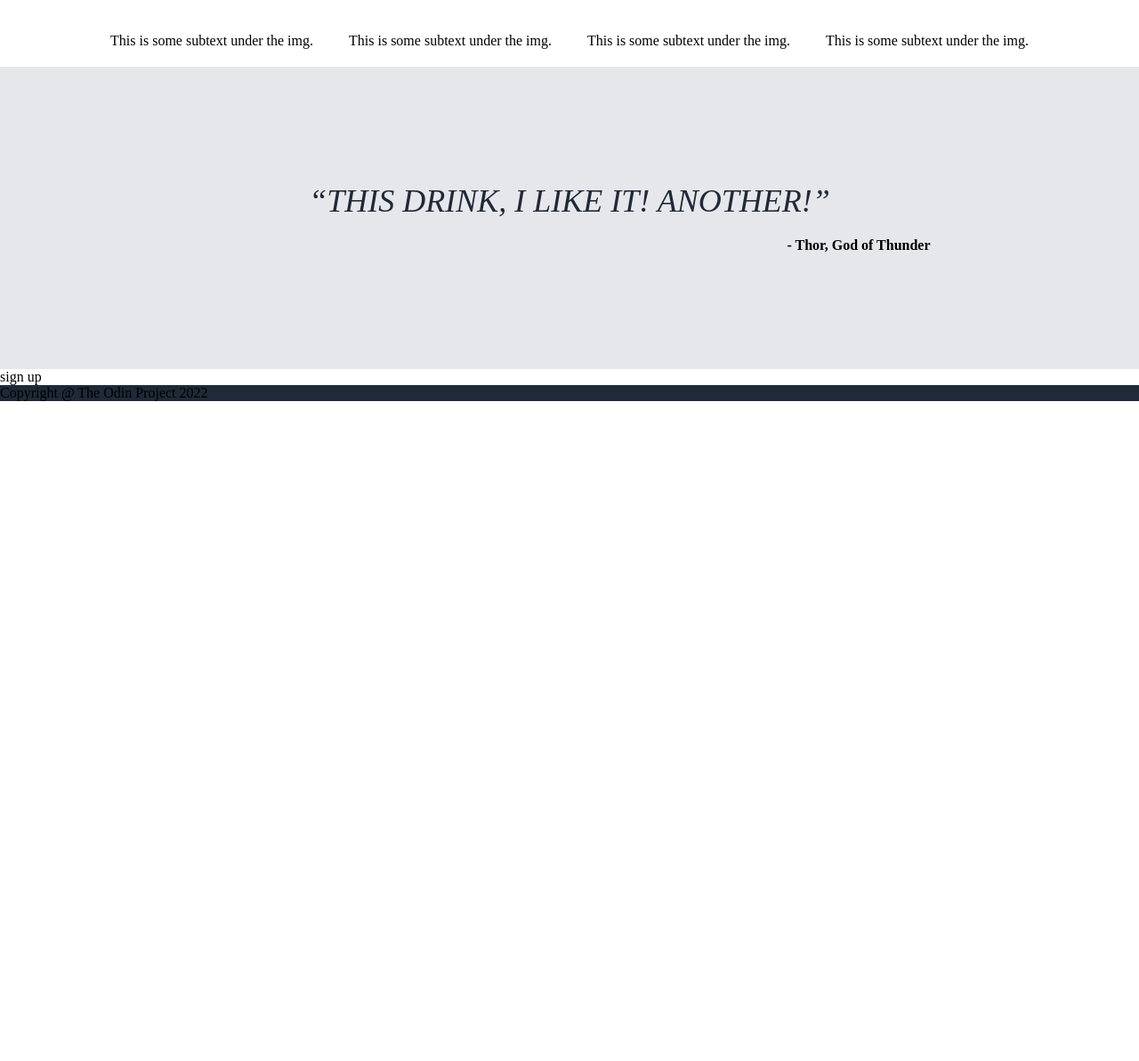
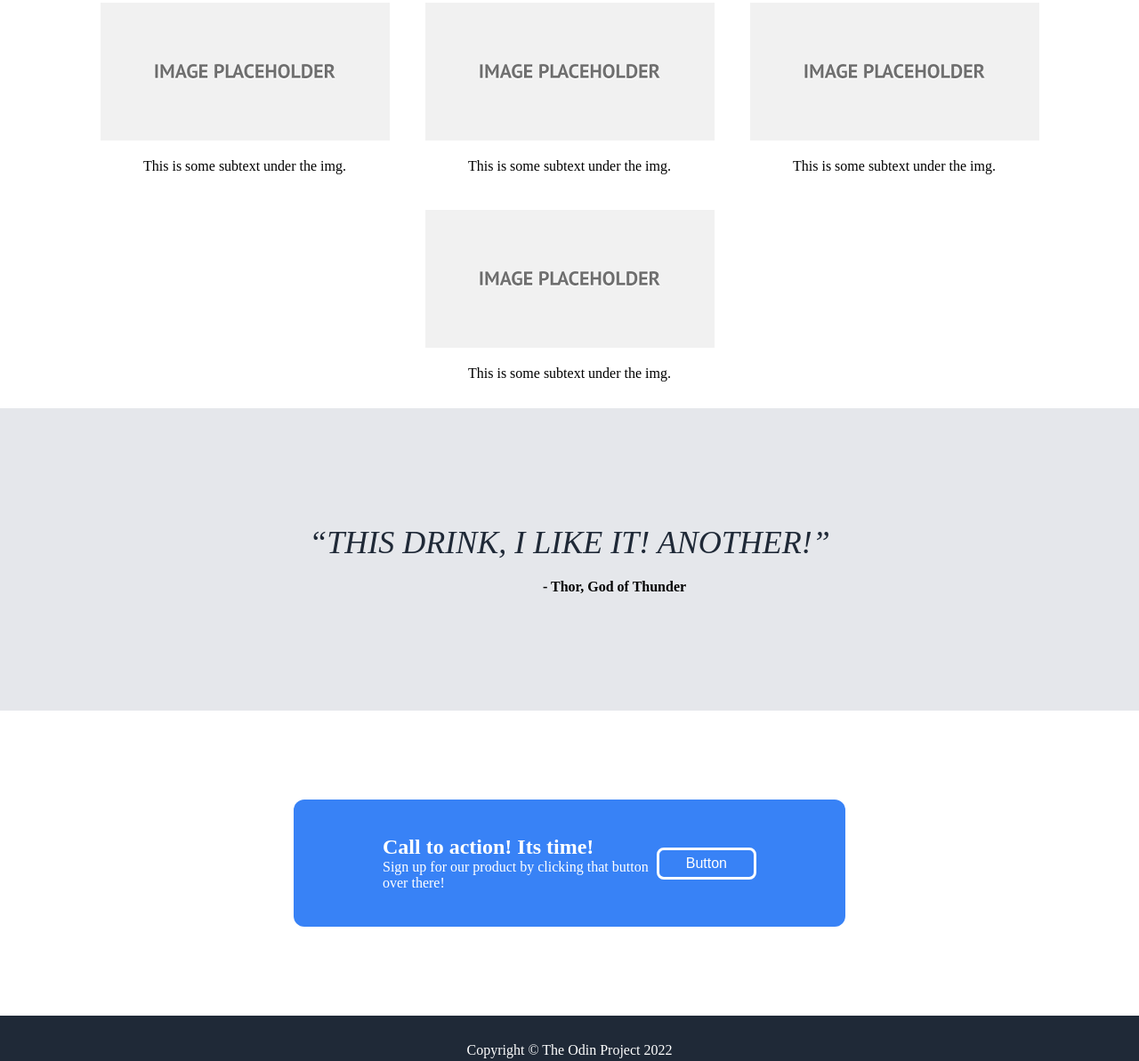
Before and after one commit to steress/Landing-Page, a plain HTML site: page index.html in a window 1280 px wide. Shown: the part 581-1774 px from the top of the page at 89% size. Before the commit the page ends 1032 px from the top, so only its background shows below. Drawn offline with Linux system fonts and the light colour scheme.

Commit message:
final version

```diff
--- a/index.css
+++ b/index.css
@@ -13,7 +13,7 @@ body {
 .header {
     padding: 20px 100px 100px;
     display: flex;
-    justify-content: space-between;
+    justify-content: space-around;
     align-items: center;
 }
 .logo {
@@ -37,6 +37,8 @@ a {
     display: flex;
     justify-content:space-evenly;
     align-items: center;
+    flex-wrap:wrap;
+    gap: 30px;
 }
 .text {
     color: #F9FaF8;
@@ -59,7 +61,7 @@ a {
     flex-wrap: wrap;
     gap:10px;
 }
-button {
+.btn1 {
     padding: 8px;
     font-size: 16px;
     color:white;
@@ -74,11 +76,14 @@ button {
     display: flex;
     flex-direction: column;
     gap: 40px;
+    padding-bottom: 30px;
+
 }
 .box {
     display: flex;
     justify-content: center;
     gap: 40px;
+    flex-wrap: wrap;
 }
 .text3 {
     text-align: center;
@@ -102,10 +107,11 @@ button {
     padding: 20px;
     gap: 20px;
     background-color: #E5E7EB;
+
 }
 .right {
-    padding-left: 650px;
-    align-self: center;
+    width: 650px;
+    align-self: flex-end;
     font-weight: 900;
     font-size: 16px;
 }
@@ -114,4 +120,39 @@ button {
     color: #1F2937;
     font-size: 36px;
     font-style: italic;
+    flex-wrap: wrap;
 }
+.four {
+    display: flex;
+    justify-content: space-evenly;
+    background-color: #3882F6;
+    align-items: center;
+    margin: 100px 330px;
+    padding: 40px 100px;
+    border-radius: 12px;
+}
+
+.text5 {
+    font-size: 24px;
+    font-weight: bold;
+    color: white;
+}
+.text6 {
+    color: white;
+}
+
+.btn2 {
+    color: white;
+    font-size: 16px;
+    background-color: #3882F6;
+    padding: 6px 30px;
+    border: 3px solid white;
+    border-radius: 8px;
+}
+.footer {
+    padding: 30px;
+    color: white;
+    display: flex;
+    justify-content: center;
+    align-items: center;
+}
--- a/index.html
+++ b/index.html
@@ -25,40 +25,44 @@
             <div class="text">This Website is Awesome</div>
             <div class="text2"> This Website has some subtext that goes here under the main title. Its smaller font and
                 the color is lower contrast.</div>
-            <span><button>Button</button></span>
+            <span><button class="btn1">Button</button></span>
         </div>
-        <img src="images.jpeg" alt="" class="img1">
+        <img src="images.png" alt="" class="img1">
     </div>
     <div class="two">
         <div class="text3">Some Random Information!</div>
         <div class="box">
             <div class="boxbox">
-                <div><img src="images.jpeg" alt=""></div>
+                <div><img src="images.png" alt=""></div>
                 <div>This is some subtext under the img.</div>
             </div>
             <div class="boxbox">
-                <div><img src="images.jpeg" alt=""></div>
+                <div><img src="images.png" alt=""></div>
                 <div>This is some subtext under the img.</div>
             </div>
             <div class="boxbox">
-                <div><img src="images.jpeg" alt=""></div>
+                <div><img src="images.png" alt=""></div>
                 <div>This is some subtext under the img.</div>
             </div>
             <div class="boxbox">
-                <div><img src="images.jpeg" alt=""></div>
+                <div><img src="images.png" alt=""></div>
                 <div>This is some subtext under the img.</div>
             </div>
         </div>
     </div>
     <div class="three">
         <div class="text4">“THIS DRINK, I LIKE IT! ANOTHER!”</div>
-        <div class="right"> - Thor, God of Thunder</div>
+        <div class="right">- Thor, God of Thunder</div>
     </div>
     <div class="four">
-        <div>sign up</div>
+        <div class="separate2">
+            <div class="text5">Call to action! Its time!</div>
+            <div class="text6"> Sign up for our product by clicking that button over there!</div>
+        </div>
+        <button class="btn2">Button</button>
     </div>
     <div class="footer">
-        <div>Copyright @ The Odin Project 2022</div>
+        <div>Copyright &copy; The Odin Project 2022</div>
     </div>
 </body>
 
```
Also changed, not shown: images.png (added).
